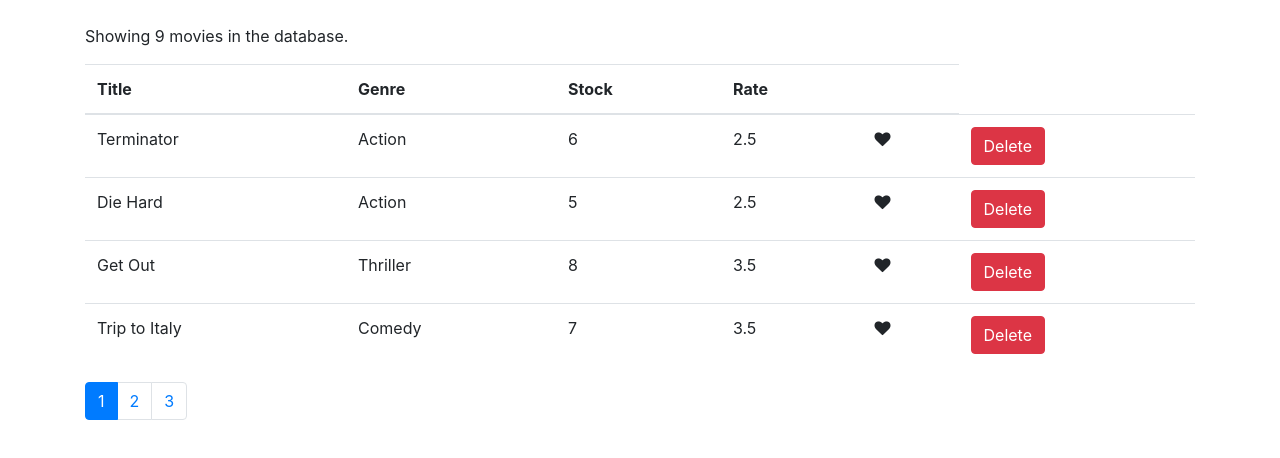
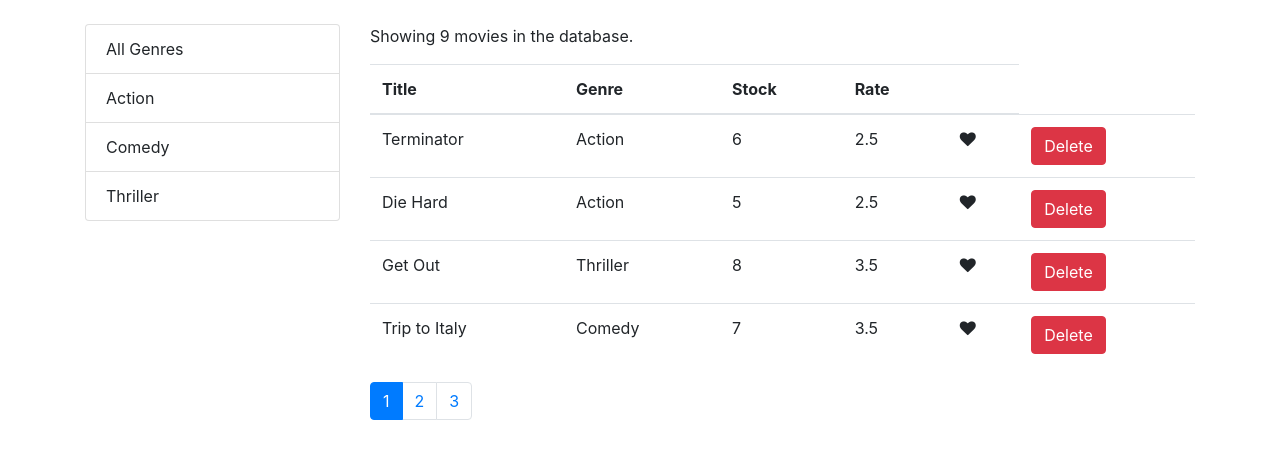
Before and after one commit to sonic199747/simple-list-rendering-project, a React (Create React App) app: page /movies in a window 1280 px wide. Shown: the top 458 px of the page. Built offline with nearby package versions, Linux system fonts and the light colour scheme.

Commit message:
add seletcting feature

```diff
--- /dev/null
+++ b/src/components/listgroup.jsx
@@ -0,0 +1,25 @@
+import React, { Component } from "react";
+import "bootstrap/dist/css/bootstrap.css";
+
+class ListGroup extends Component {
+  render() {
+    const { items, onItemSelect, selectedGenre } = this.props;
+    return (
+      <ul className="list-group">
+        {items.map((g) => (
+          <li
+            key={g._id}
+            onClick={() => onItemSelect(g)}
+            className={
+              g === selectedGenre ? "list-group-item active" : "list-group-item"
+            }
+          >
+            {g.name}
+          </li>
+        ))}
+      </ul>
+    );
+  }
+}
+
+export default ListGroup;
--- a/src/components/movies.jsx
+++ b/src/components/movies.jsx
@@ -3,14 +3,22 @@ import { getMovies } from "../services/fakeMovieService";
 import Like from "./like";
 import Pagination from "./pagination";
 import paginate from "../utils/paginate";
+import ListGroup from "./listgroup";
+import { getGenres } from "../services/fakeGenreService";
 
 class Movies extends Component {
   state = {
-    movies: getMovies(),
+    movies: [],
     pageSize: 4,
     currentPage: 1,
+    genres: [],
+    selectedGenre: [],
   };
 
+  componentDidMount() {
+    const genres = [{ name: "All Genres" }, ...getGenres()];
+    this.setState({ movies: getMovies(), genres: genres });
+  }
   handleDelete = (movie) => {
     const movies = this.state.movies.filter((i) => i._id !== movie._id);
     this.setState({ movies: movies });
@@ -20,23 +28,42 @@ class Movies extends Component {
     this.setState({ currentPage: page });
   };
 
+  handleGenreSelect = (genre) => {
+    this.setState({ selectedGenre: genre, currentPage: 1 });
+    console.log(this.state.selectedGenre);
+  };
+
   render() {
-    const count = this.state.movies.length;
+    // const count = this.state.movies.length;
+    const filtered =
+      this.state.selectedGenre && this.state.selectedGenre._id
+        ? this.state.movies.filter(
+            (m) => m.genre.name === this.state.selectedGenre.name
+          )
+        : this.state.movies;
+
     const movies = paginate(
-      this.state.movies,
+      filtered,
       this.state.currentPage,
       this.state.pageSize
     );
 
     return (
-      <div>
+      <div className="row">
+        <div className="col-3">
+          <br />
+          <ListGroup
+            items={this.state.genres}
+            onItemSelect={this.handleGenreSelect}
+            selectedGenre={this.state.selectedGenre}
+          />
+        </div>
+        <div className="col">
           <br />
           <p>
             {this.state.movies.length === 0
               ? "There are no movies in the database."
-            : "Showing " +
-              this.state.movies.length +
-              " movies in the database."}
+              : "Showing " + filtered.length + " movies in the database."}
           </p>
           <table className="table">
             <thead>
@@ -72,11 +99,12 @@ class Movies extends Component {
             </tbody>
           </table>
           <Pagination
-          items={count}
+            items={filtered.length}
             pageSize={this.state.pageSize}
             currentPage={this.state.currentPage}
             onPageChange={this.handlePageChange}
           />
+        </div>
       </div>
     );
   }
```
Lines whose indentation alone changed are shown as unchanged.
